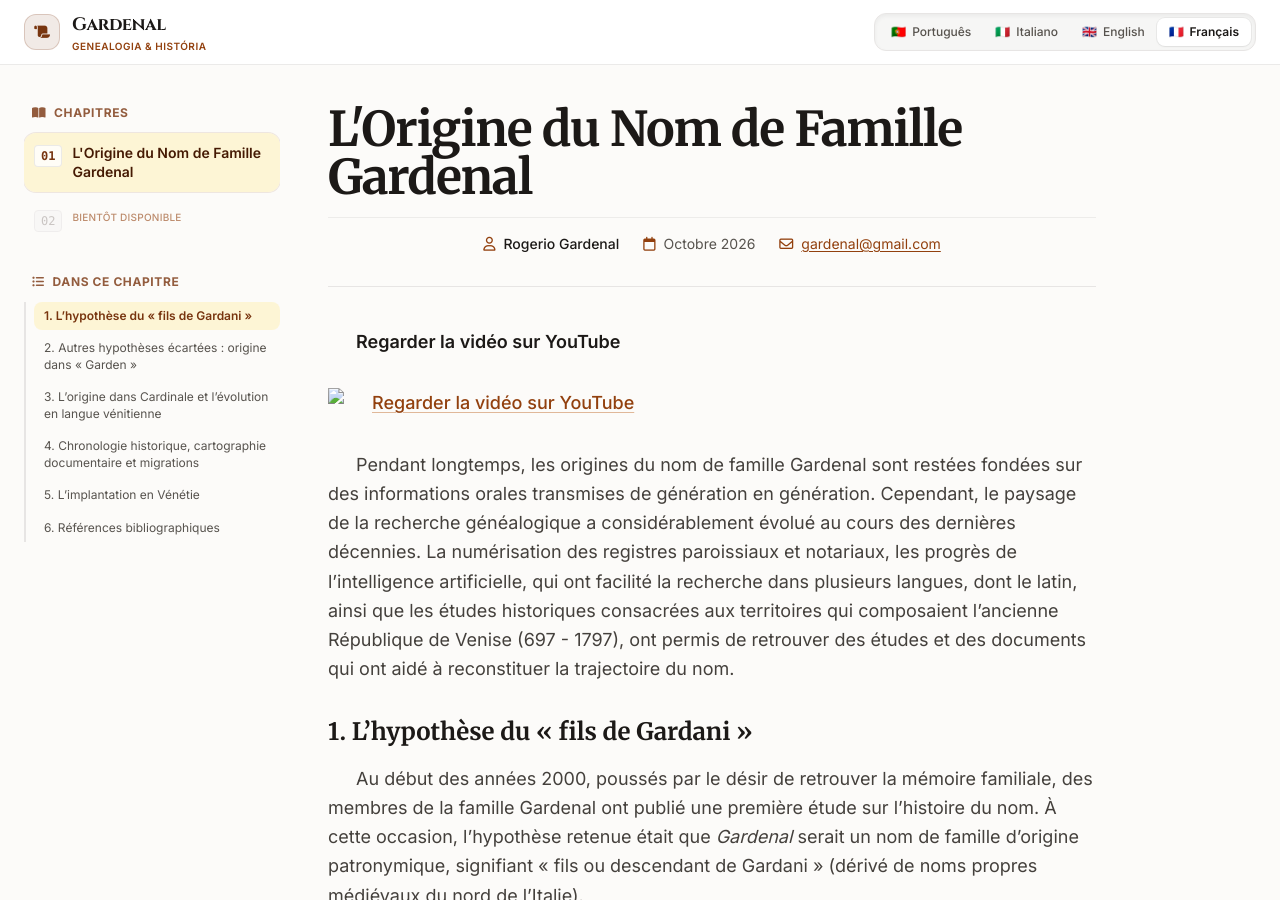
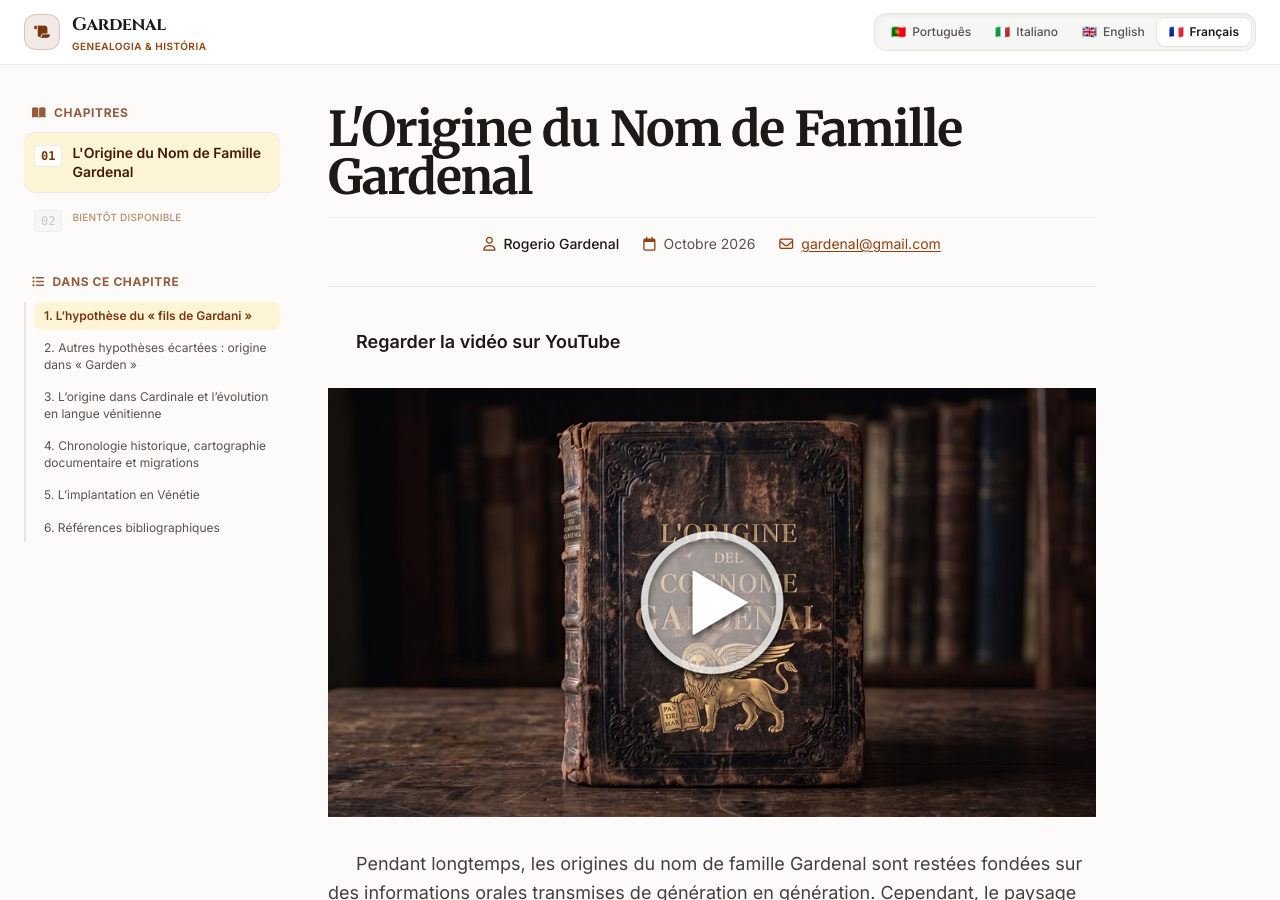
Before and after one commit to gardenalr/gardenalr.github.io, a Jekyll site: the page built from index-fr.md, in a window 1280 px wide and 900 px high. Built offline with Jekyll 4.4.1, drawn with Linux system fonts in a browser that asks for light colours; nearby versions of some CDN libraries.

Commit message:
Update index-fr.md

```diff
--- a/index-fr.md
+++ b/index-fr.md
@@ -8,7 +8,7 @@
 # **L'Origine du Nom de Famille Gardenal**
 
 **Regarder la vidéo sur YouTube**
-[![Regarder la vidéo sur YouTube](https://gardenalr.github.io/Youtube_Cover_Player.jpg)](https://youtu.be/Eh9gaL2ONFM)
+[![Regarder la vidéo sur YouTube](https://gardenalr.github.io/img/Youtube_Cover_Player.jpg)](https://youtu.be/Eh9gaL2ONFM)
 
   Pendant longtemps, les origines du nom de famille Gardenal sont restées fondées sur des informations orales transmises de génération en génération. Cependant, le paysage de la recherche généalogique a considérablement évolué au cours des dernières décennies. La numérisation des registres paroissiaux et notariaux, les progrès de l'intelligence artificielle, qui ont facilité la recherche dans plusieurs langues, dont le latin, ainsi que les études historiques consacrées aux territoires qui composaient l'ancienne République de Venise (697 - 1797), ont permis de retrouver des études et des documents qui ont aidé à reconstituer la trajectoire du nom.
 
```
